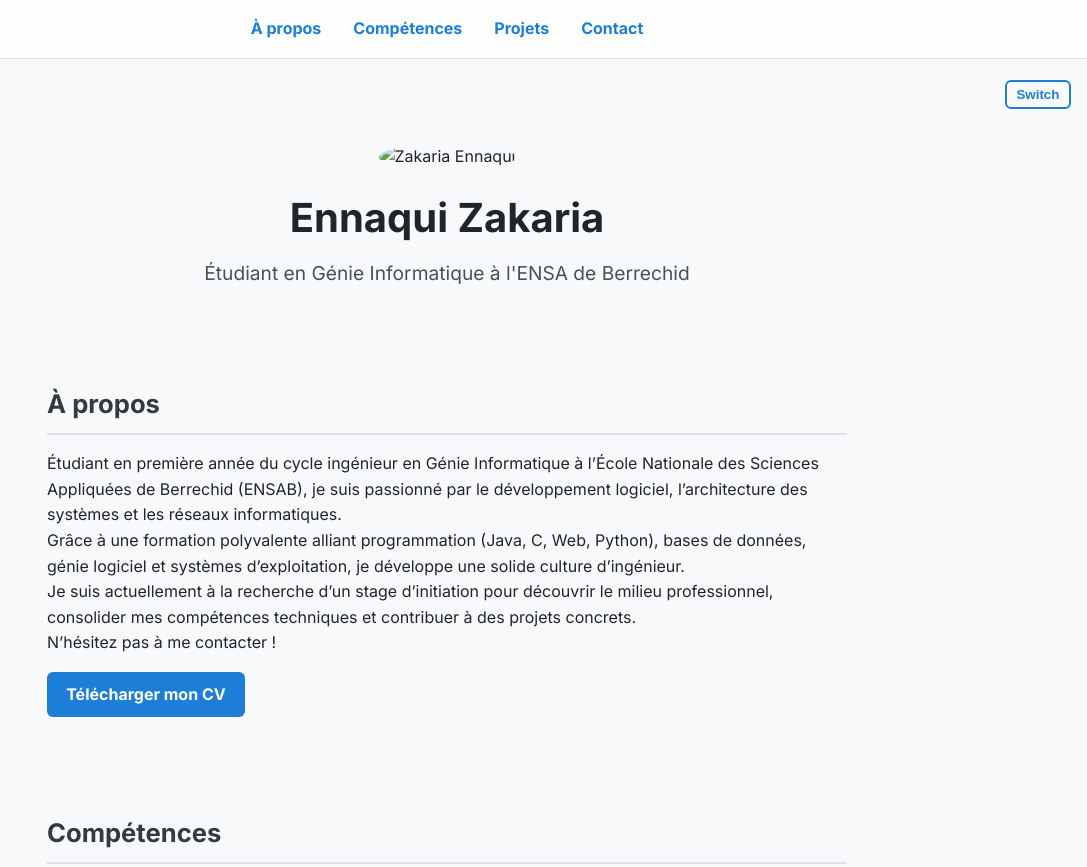
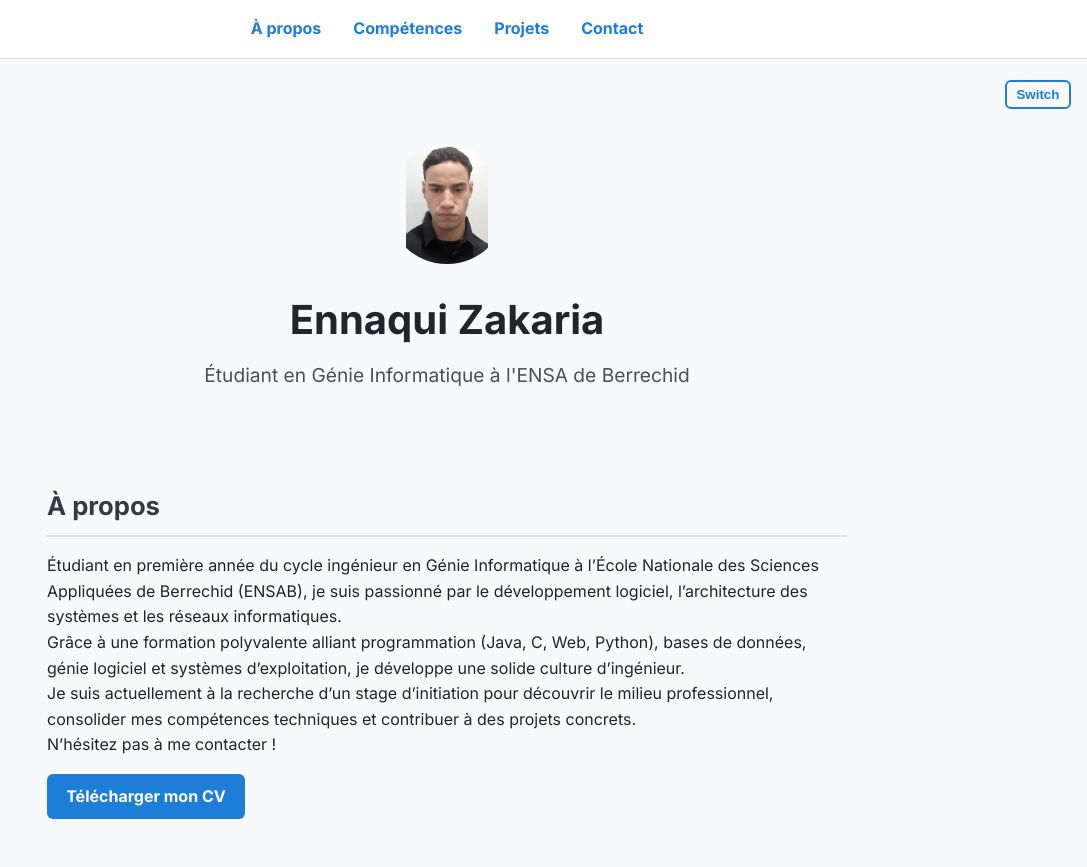
Before and after one commit to zakariaennaqui/mon-portfolio, a plain HTML site: page index.html in a window 1280 px wide. Shown: the top 867 px of the page, without its empty margins (193-1280 px from the left). Drawn offline with Linux system fonts and the light colour scheme.

Commit message:
Update index.html

```diff
--- a/index.html
+++ b/index.html
@@ -219,7 +219,7 @@
     </nav>
 
     <header>
-      <img src="ziko - Copie.jpg" alt="Zakaria Ennaqui" />
+      <img src="zakaria.jpg" alt="Zakaria Ennaqui" />
       <h1>Ennaqui Zakaria</h1>
       <p class="intro">Étudiant en Génie Informatique à l'ENSA de Berrechid</p>
     </header>
```
